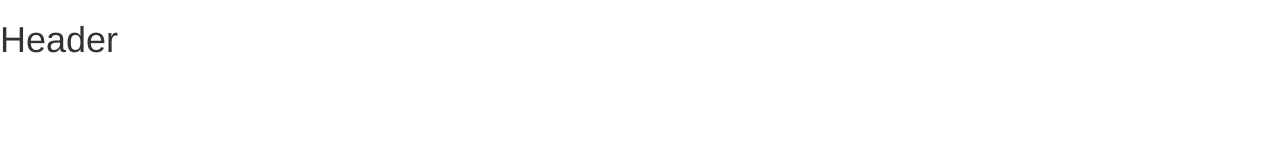
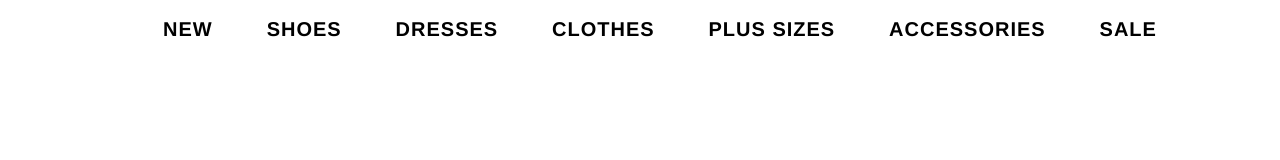
Before and after one commit to Dnguye92/taskRunner, a website: page app/index.html in a window 1280 px wide. Drawn offline with nearby package versions, Linux system fonts and the light colour scheme; some packages are replaced by stand-ins of ours; files that its build step writes are made by us from their sources.

Commit message:
working on angular nav. Maybe switch to react?

```diff
--- a/app/index.html
+++ b/app/index.html
@@ -9,12 +9,29 @@
 </head>
 <body>
 
-<h1 id="sweetHeader">Header</h1>
+<div class="container-fluid">
+	<nav>
+		<ul>
+			<li id="new"><a href="#/">New</a>
+				<ul ng-controller="NewLinksCtrl" class="subCat">
+					<li ng-repeat="links in newLinkData">{{links.section}}</li>
+				</ul>
+			</li>
+			<li><a href="#/">Shoes</a></li>
+			<li><a href="#/">Dresses</a></li>
+			<li><a href="#/">Clothes</a></li>
+			<li><a href="#/">Plus Sizes</a></li>
+			<li><a href="#/">Accessories</a></li>
+			<li><a href="#/">Sale</a></li>
+		</ul>
+	</nav>
+</div>
 
 <script type="text/javascript" src="../node_modules/jquery/dist/jquery.min.js"></script>
 <script type="text/javascript" src="../node_modules/bootstrap/dist/js/bootstrap.min.js"></script>
 <script type="text/javascript" src="../node_modules/angular/angular.min.js"></script>
 <script type="text/javascript" src="../node_modules/angular-route/angular-route.min.js"></script>
 <script src="js/app.min.js"></script>
+<script src="js/main.min.js"></script>
 </body>
 </html>
--- a/app/js/app.js
+++ b/app/js/app.js
@@ -6,3 +6,11 @@ CrNav.config(['$routeProvider', function($routeProvider) {
 		templateUrl: 'index.html'
 	})
 }])
+
+CrNav.controller('NewLinksCtrl', ['$scope', '$http', function($scope, $http) {
+	$http.get('./js/navLinks/newLinks.json').success(function(data) {
+		$scope.newLinkData = data;
+		$scope.newLinkName = 'name';
+		console.log(data);
+	})
+}])
--- /dev/null
+++ b/app/js/main.js
@@ -0,0 +1,7 @@
+var newLinks = document.getElementById('new');
+console.log(newLinks);
+var subCat = document.getElementsByClassName('subCat');
+console.log(subCat);
+newLinks.addEventListener('hover', function() {
+	subCat.style.display = 'show';
+})
--- /dev/null
+++ b/app/js/navLinks/newLinks.json
@@ -0,0 +1,17 @@
+[
+	{
+		"section": "Shoes"
+	},
+	{
+		"section": "Dresses"
+	},
+	{
+		"section": "Clothes"
+	},
+	{
+		"section": "Plus Sizes"
+	},
+	{
+		"section": "Accessories"
+	}
+]
--- a/app/scss/main.scss
+++ b/app/scss/main.scss
@@ -3,3 +3,27 @@ body {
 	padding: 0;
 	border: 0;
 }
+
+ul {
+	text-align: center;
+	li {
+		display: inline-block;
+		padding: 15px 25px;
+		a {
+			font-size: 20px;
+			text-decoration: none;
+			color: black;
+			text-transform: uppercase;
+			font-weight: 700;
+			letter-spacing: 1px;
+			transition: 0.3s;
+			&:hover, &:focus {
+				color: #E21B70;
+				text-decoration: none;
+			}
+		}
+	}
+	.subCat {
+		display: none;
+	}
+}
```
Also changed, not shown: app/css/main.min.css, app/js/app.min.js, app/js/main.min.js (added).
